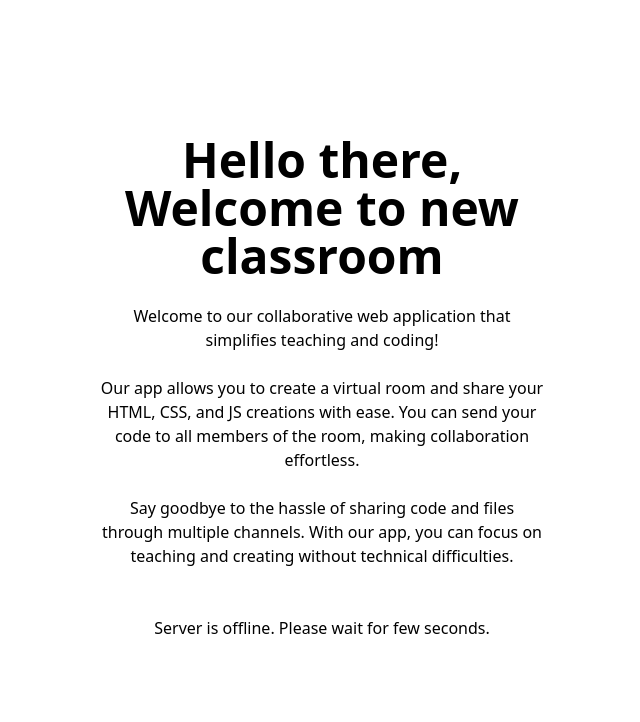
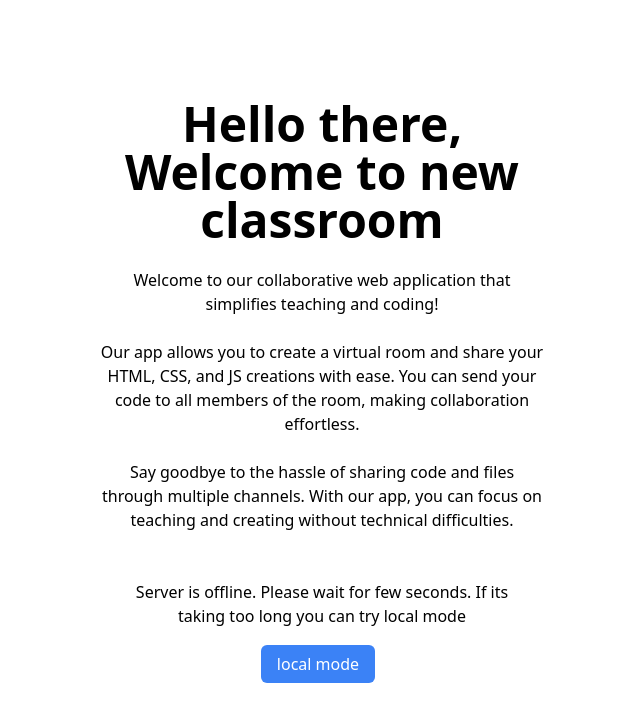
Before and after one commit to Shreyaan/react-new-classroom, a Next.js app in the folder client/: page / in a window 1280 px wide. Shown: the top 722 px of the page, without its empty margins (318-958 px from the left). Built offline with nearby package versions, Linux system fonts and the light colour scheme; no server answers.

Commit message:
local mode

```diff
--- a/client/src/pages/index.tsx
+++ b/client/src/pages/index.tsx
@@ -101,7 +101,8 @@ const Home = () => {
             ) : (
               <div className="mx-auto w-full max-w-sm">
                 <p className="py-6">
-                  Server is offline. Please wait for few seconds.
+                  Server is offline. Please wait for few seconds. If its taking too long you can try local mode  <br /> <br />
+                  <a href="/code" className="mr-2 rounded-md bg-blue-500 px-4 py-2 text-white hover:bg-blue-600">local mode</a>
                 </p>
               </div>
             )}
```
